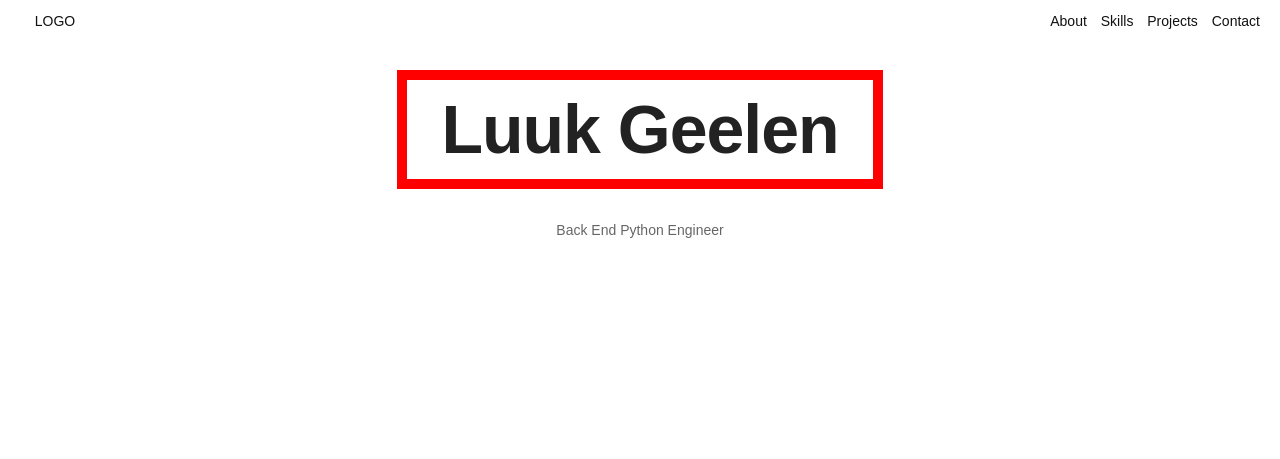
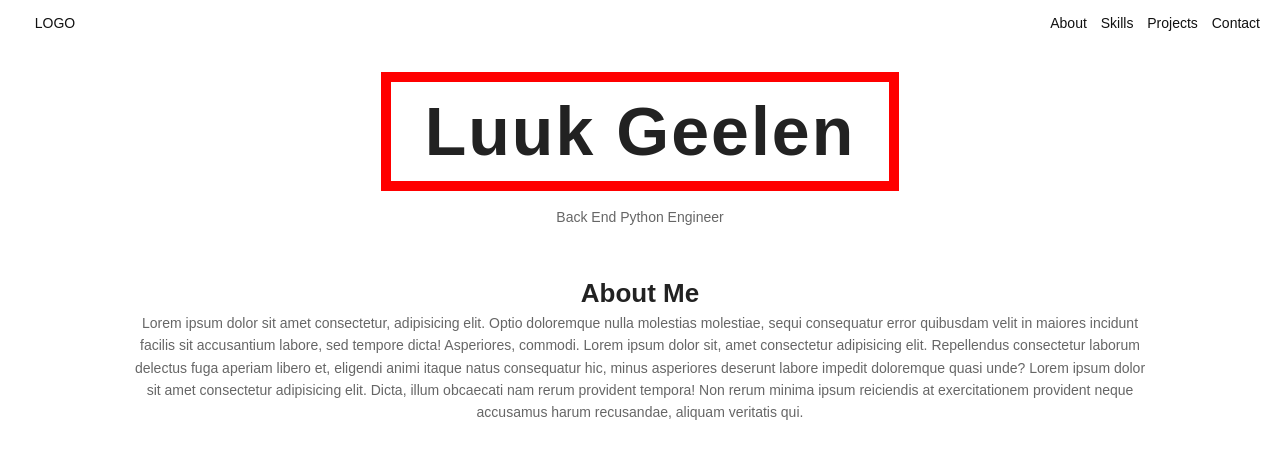
Before and after one commit to LuuckyG/PortfolioWebsite, a Jekyll site: the page built from index.html, in a window 1280 px wide. Shown: the top 459 px of the page. Built offline with Jekyll 4.4.1, drawn with Linux system fonts in a browser that asks for light colours; some web fonts are replaced.

Commit message:
Added about section

```diff
--- a/_includes/about.html
+++ b/_includes/about.html
@@ -0,0 +1,11 @@
+<section id="about">
+
+    <h3>About Me</h3>
+
+    <p>
+        Lorem ipsum dolor sit amet consectetur, adipisicing elit. Optio doloremque nulla molestias molestiae, sequi consequatur error quibusdam velit in maiores incidunt facilis sit accusantium labore, sed tempore dicta! Asperiores, commodi.
+        Lorem ipsum dolor sit, amet consectetur adipisicing elit. Repellendus consectetur laborum delectus fuga aperiam libero et, eligendi animi itaque natus consequatur hic, minus asperiores deserunt labore impedit doloremque quasi unde?
+        Lorem ipsum dolor sit amet consectetur adipisicing elit. Dicta, illum obcaecati nam rerum provident tempora! Non rerum minima ipsum reiciendis at exercitationem provident neque accusamus harum recusandae, aliquam veritatis qui.
+    </p>
+
+</section>
--- a/assets/css/2-basics/_body-element.sass
+++ b/assets/css/2-basics/_body-element.sass
@@ -1,4 +1,5 @@
 body
+  box-sizing: border-box
   background-color: lightrey
   margin: 0
   padding: 0
--- /dev/null
+++ b/assets/css/4-sections/_about.sass
@@ -0,0 +1,8 @@
+section
+
+    text-align: center
+    width: 80%
+    margin: 0 auto
+
+    h3
+        margin-bottom: 0
--- a/assets/css/4-sections/_header.sass
+++ b/assets/css/4-sections/_header.sass
@@ -31,9 +31,10 @@ header
             margin-right: 10px
 
     h1
-        margin: 20px
+        margin: 20px 20px 5px 20px
         padding: 10px
         clear: both
+        letter-spacing: 0.03em
 
         span
             display: inline-block
--- a/assets/css/4-sections/_sections-dir.sass
+++ b/assets/css/4-sections/_sections-dir.sass
@@ -1 +1,2 @@
 @import 'header'
+@import 'about'
```
